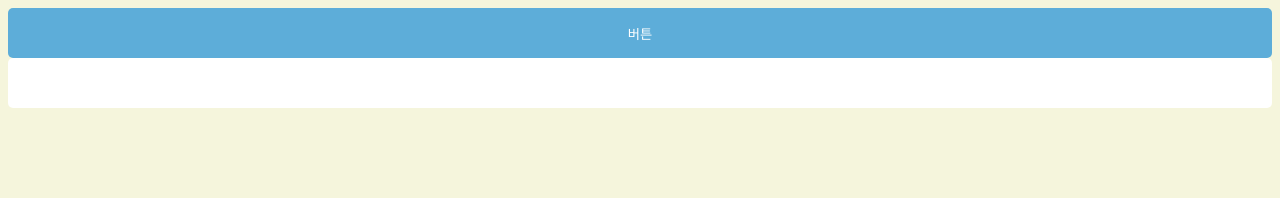
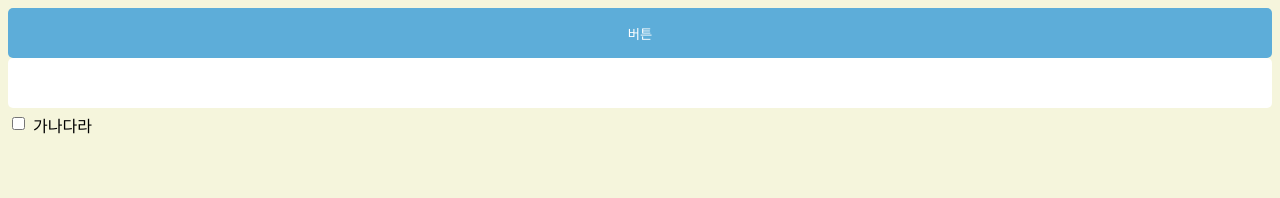
Before and after one commit to Runner-s-High-club/RE, a Next.js app in the folder app/: page / in a window 1280 px wide. Shown: the top 198 px of the page. Built offline with nearby package versions, Linux system fonts and the light colour scheme.

Commit message:
[ADD] checkbox ui 추가 작업

```diff
--- a/app/src/app/page.tsx
+++ b/app/src/app/page.tsx
@@ -2,6 +2,7 @@
 import Image from 'next/image';
 import Button from '@/components/common/button/Button';
 import Input from '@/components/common/input/Input';
+import Checkbox from '@/components/common/checkbox/Checkbox';
 // import Button from '@/components/button/Button';
 
 export default function Home() {
@@ -9,6 +10,7 @@ export default function Home() {
     <main>
       <Button>버튼</Button>
       <Input />
+      <Checkbox id='1' label='가나다라' />
     </main>
   );
 }
--- /dev/null
+++ b/app/src/components/common/checkbox/Checkbox.tsx
@@ -0,0 +1,19 @@
+import React from 'react';
+import * as CheckboxStyles from '@/components/common/checkbox/styles/checkbox.style';
+import { ICheckBoxProps } from '@/components/common/checkbox/interface/checkbox.interface';
+
+/**
+ * 체크박스 컴포넌트
+ * @param param0
+ * @returns
+ */
+const Checkbox = ({ id, label, ...rest }: ICheckBoxProps) => {
+  return (
+    <CheckboxStyles.CheckBoxWrap>
+      <input id={id} type='checkbox' {...rest}></input>
+      <label htmlFor={id}>{label}</label>
+    </CheckboxStyles.CheckBoxWrap>
+  );
+};
+
+export default Checkbox;
--- /dev/null
+++ b/app/src/components/common/checkbox/styles/checkbox.style.ts
@@ -0,0 +1,13 @@
+import styled from 'styled-components';
+
+export const CheckBoxWrap = styled.div`
+  width: 100%;
+  height: 30px;
+  display: flex;
+  align-items: center;
+  label {
+    display: inline-block;
+    margin-left: 5px;
+    padding-top: 4px;
+  }
+`;
```
Also changed, not shown: app/src/components/common/checkbox/interface/checkbox.interface.ts (added, +21 -0 lines).
